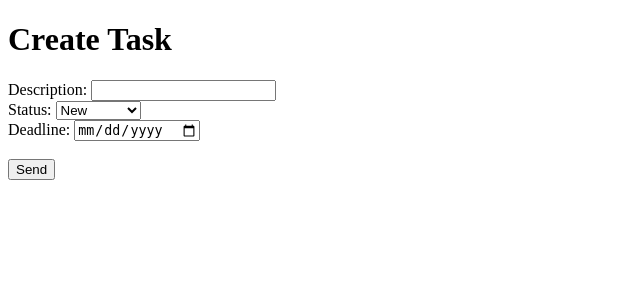
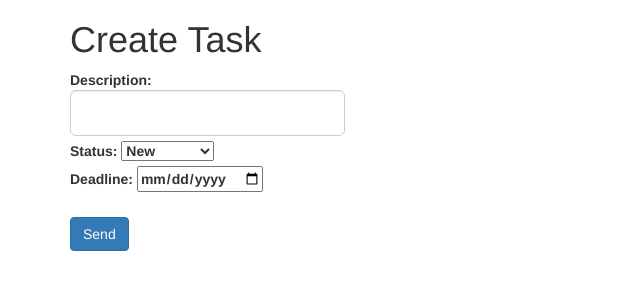
Before and after one commit to romeeeoo/homework_70_roman_tarassenko, a Django app: page /add/ in a window 1280 px wide. Shown: the top 300 px of the page, without its empty margins (0-640 px from the left). Run offline with Django 4.2, Linux system fonts and the light colour scheme; some libraries are stand-ins or nearby versions.

Commit message:
Made styling with Bootstrap in add_new_task.html and index.html

```diff
--- a/todo_app/templates/add_new_task.html
+++ b/todo_app/templates/add_new_task.html
@@ -2,14 +2,16 @@
 <html lang="en">
 <head>
     <meta charset="UTF-8">
+    <link rel="stylesheet" href="https://maxcdn.bootstrapcdn.com/bootstrap/3.4.1/css/bootstrap.min.css">
     <title>Title</title>
 </head>
 <body>
+<div class="container">
 <h1>Create Task</h1>
     <form action="" method="POST">
         {% csrf_token %}
 
-    <label>Description: <input type="text" name="description"/></label><br/>
+        <label>Description: <input class="form-control input-lg" type="text" name="description"/></label><br/>
 
         <label>Status: <select name="status" id="status">
             <option value="new">New</option>
@@ -19,7 +21,9 @@
 
         <label>Deadline: <input type="date" id="deadline" name="deadline"></label><br/>
         <br/>
-    <input type="submit" value="Send"/>
+        <input class="btn btn-primary" type="submit" value="Send"/>
     </form>
+</div>
+
 </body>
 </html>
```
Also changed, not shown: todo_app/templates/index.html (+11 -1 lines). Lines whose indentation alone changed are shown as unchanged.
